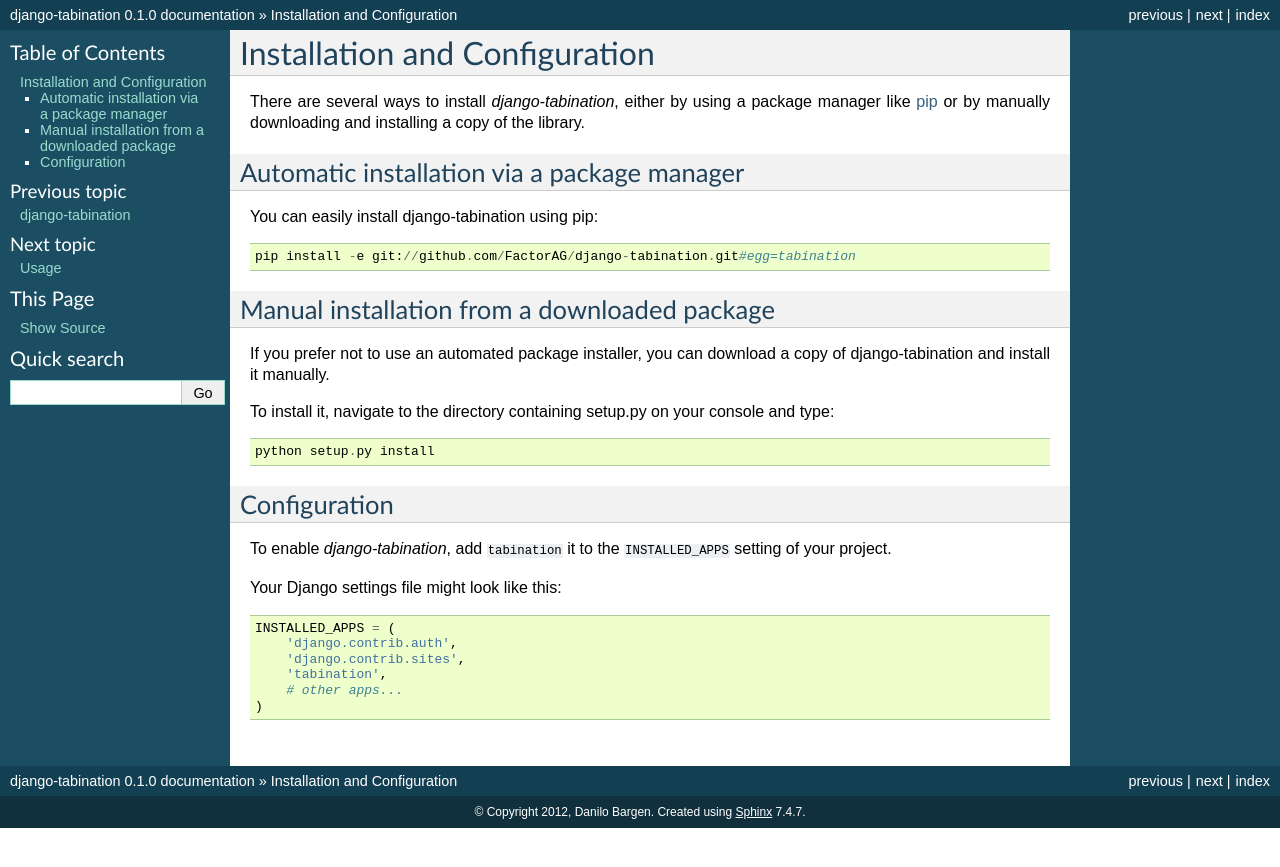
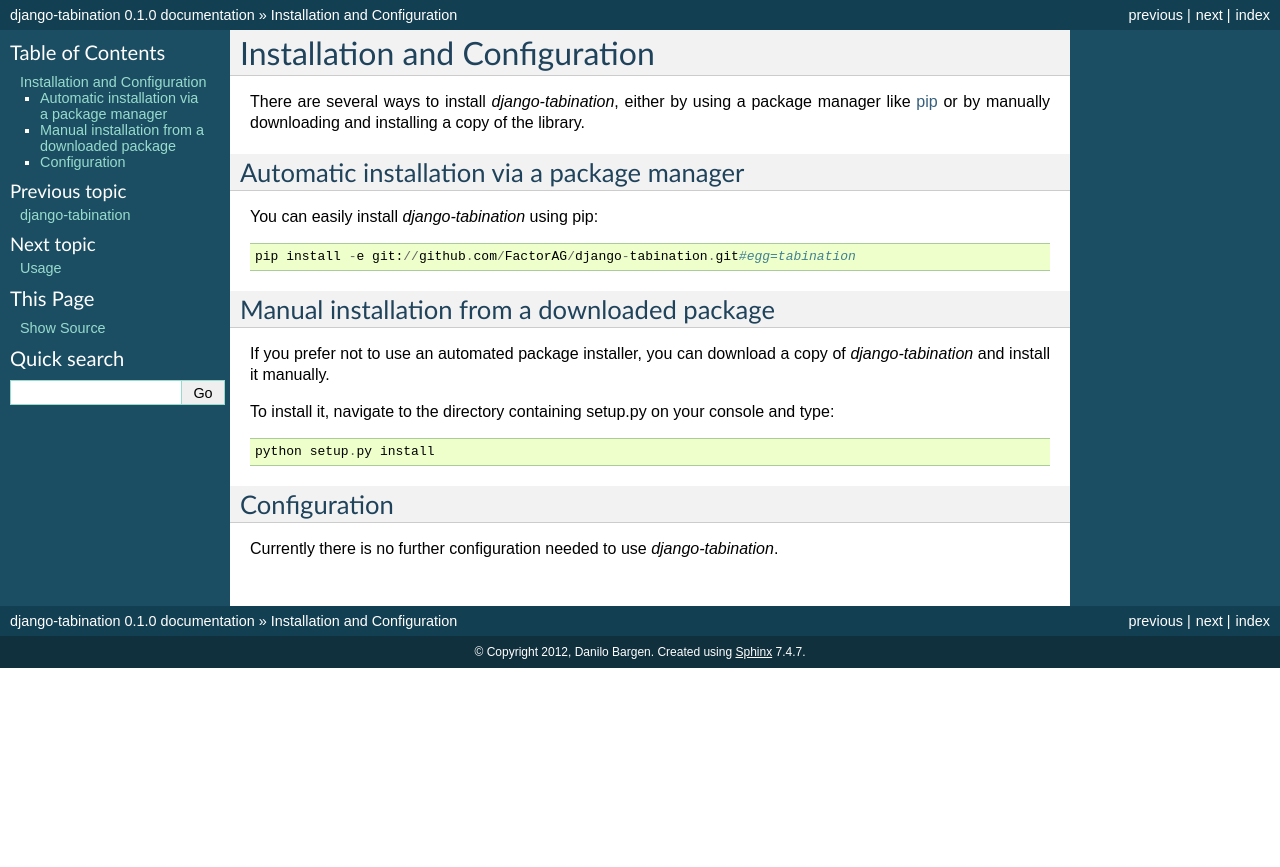
Before and after one commit to dbrgn/django-tabination, a Sphinx documentation site: the page built from doc/source/installation.rst, in a window 1280 px wide. Shown: the top 867 px of the page. Built offline with Sphinx 7.4.7, drawn with Linux system fonts in a browser that asks for light colours.

Commit message:
Currently no configuration is needed.

```diff
--- a/doc/source/installation.rst
+++ b/doc/source/installation.rst
@@ -8,7 +8,7 @@
 Automatic installation via a package manager
 --------------------------------------------
 
-You can easily install django-tabination using pip::
+You can easily install *django-tabination* using pip::
 
     pip install -e git://github.com/FactorAG/django-tabination.git#egg=tabination
 
@@ -17,7 +17,7 @@
 ---------------------------------------------
 
 If you prefer not to use an automated package installer, you can download a
-copy of django-tabination and install it manually.
+copy of *django-tabination* and install it manually.
 
 To install it, navigate to the directory containing setup.py on your console
 and type::
@@ -28,14 +28,17 @@
 Configuration
 -------------
 
-To enable *django-tabination*, add ``tabination`` it to the ``INSTALLED_APPS`` setting of
-your project.
+Currently there is no further configuration needed to use *django-tabination*.
 
-Your Django settings file might look like this::
+..
+    To enable *django-tabination*, add ``tabination`` it to the ``INSTALLED_APPS`` setting of
+    your project.
 
-    INSTALLED_APPS = (
-        'django.contrib.auth',
-        'django.contrib.sites',
-        'tabination',
-        # other apps...
-    )
+    Your Django settings file might look like this::
+
+        INSTALLED_APPS = (
+            'django.contrib.auth',
+            'django.contrib.sites',
+            'tabination',
+            # other apps...
+        )
```
